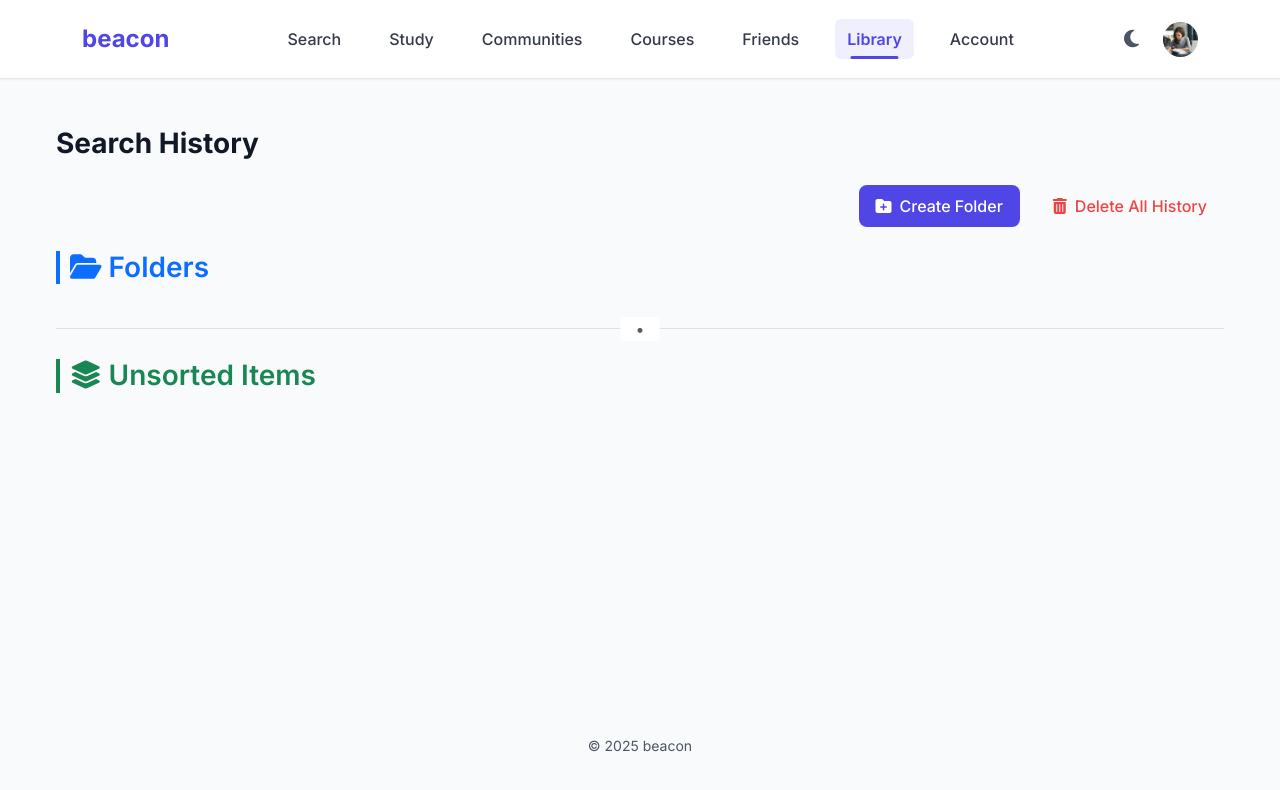
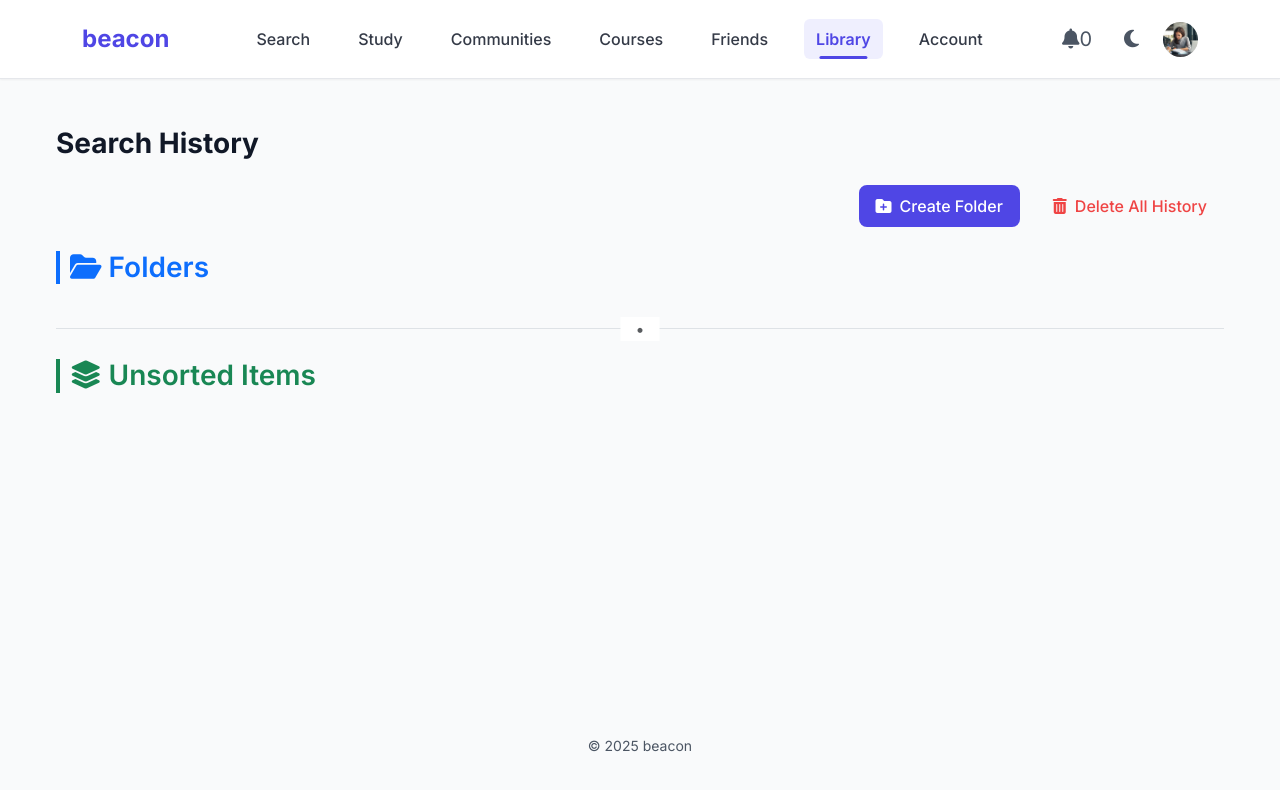
Before and after one commit to pangio2005/beacon, a website: page history.html in a window 1280 px wide. Drawn offline with nearby package versions, Linux system fonts and the light colour scheme; no server answers.

Commit message:
added v1.1

```diff
--- a/history.html
+++ b/history.html
@@ -182,6 +182,12 @@
         <a href="account.html">Account</a>
       </div>
       <div class="nav-utils">
+        <div class="notifications">
+          <button class="notification-btn" aria-label="Notifications">
+            <i class="fas fa-bell"></i>
+            <span class="notification-badge">0</span>
+          </button>
+        </div>
         <button id="darkModeToggle" class="dark-mode-btn" aria-label="Toggle dark mode">
           <i class="fas fa-moon dark-icon"></i>
           <i class="fas fa-sun light-icon"></i>
```
Also changed, not shown: account.html (+5 -0 lines), communities.html (+5 -0 lines), courses.html (+5 -0 lines), friends.html (+0 -1 lines), quiz.html (+5 -0 lines), search-topic.html (+5 -0 lines).
